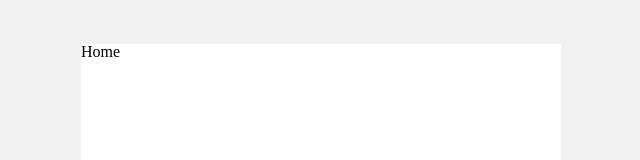
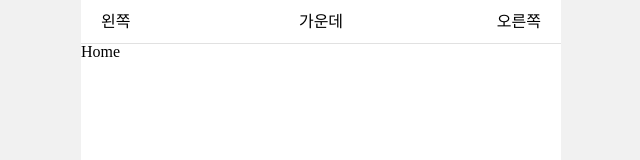
Before and after one commit to kheeyaa/NEMO, a React (Create React App) app in the folder client/: page / in a window 1280 px wide. Shown: the top 160 px of the page, without its empty margins (319-959 px from the left). Built offline with nearby package versions, Linux system fonts and the light colour scheme.

Commit message:
[feature] 홈페이지 헤더 추가 #5

```diff
--- a/client/src/page/Home.tsx
+++ b/client/src/page/Home.tsx
@@ -1,7 +1,21 @@
+import Header from 'components/BasicLayout/Header';
 import React from 'react';
 
 function Home() {
-  return <div>Home</div>;
+  const LeftContent = <div>왼쪽</div>;
+  const MiddleContent = <div>가운데</div>;
+  const RightContent = <div>오른쪽</div>;
+
+  return (
+    <>
+      <Header
+        LeftContent={LeftContent}
+        MiddleContent={MiddleContent}
+        RightContent={RightContent}
+      />
+      Home
+    </>
+  );
 }
 
 export default Home;
```
